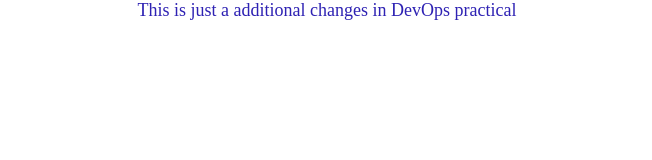
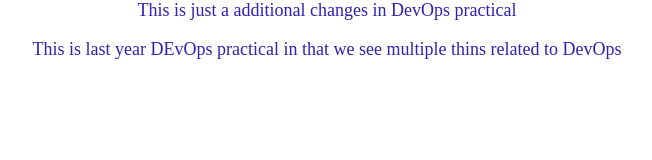
Before and after one commit to slowhiljames/DevOps, a plain HTML site: page index.html in a window 1280 px wide. Shown: the whole page, without its empty margins (313-965 px from the left). Drawn offline with Linux system fonts and the light colour scheme.

Commit message:
Update index.html

```diff
--- a/index.html
+++ b/index.html
@@ -8,6 +8,8 @@
 </head>
 <body>
     <p>This is just a additional changes in DevOps practical</p>
+    <br>
+    <p>This is last year DEvOps practical in that we see multiple thins related to DevOps</p>
     <script src="script.js"></script>
 </body>
 </html>
```
